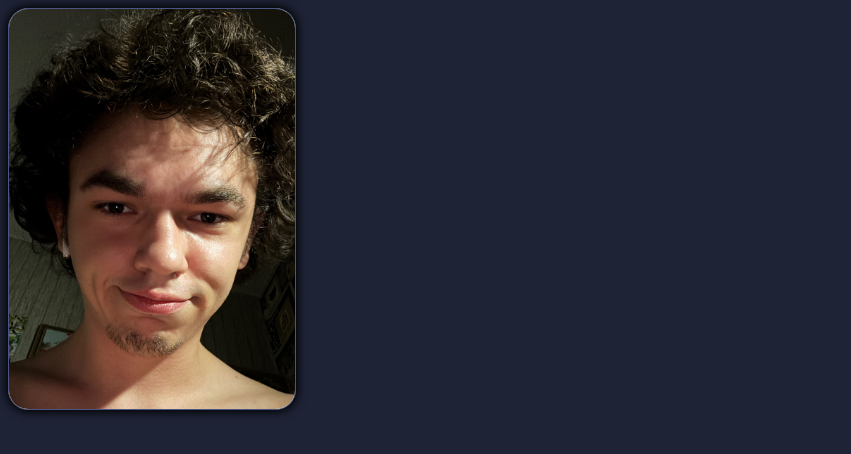
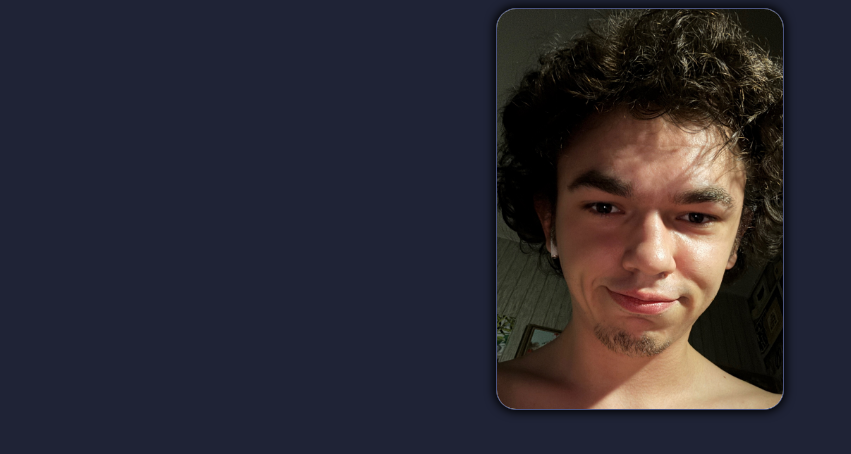
Before and after one commit to KDreamsenn/Decoration, a plain HTML site: page index.html in a window 1280 px wide. Shown: the whole page, without its empty margins (0-851 px from the left). Drawn offline with Linux system fonts and the light colour scheme.

Commit message:
Update style.css

```diff
--- a/style.css
+++ b/style.css
@@ -7,6 +7,8 @@
 }
 
 body {
+  place-items: center;
+  height: 100vh;
   font-family: "Mulish", sans-serif;
   font-size: 16px;
   background: var(--background);
```
